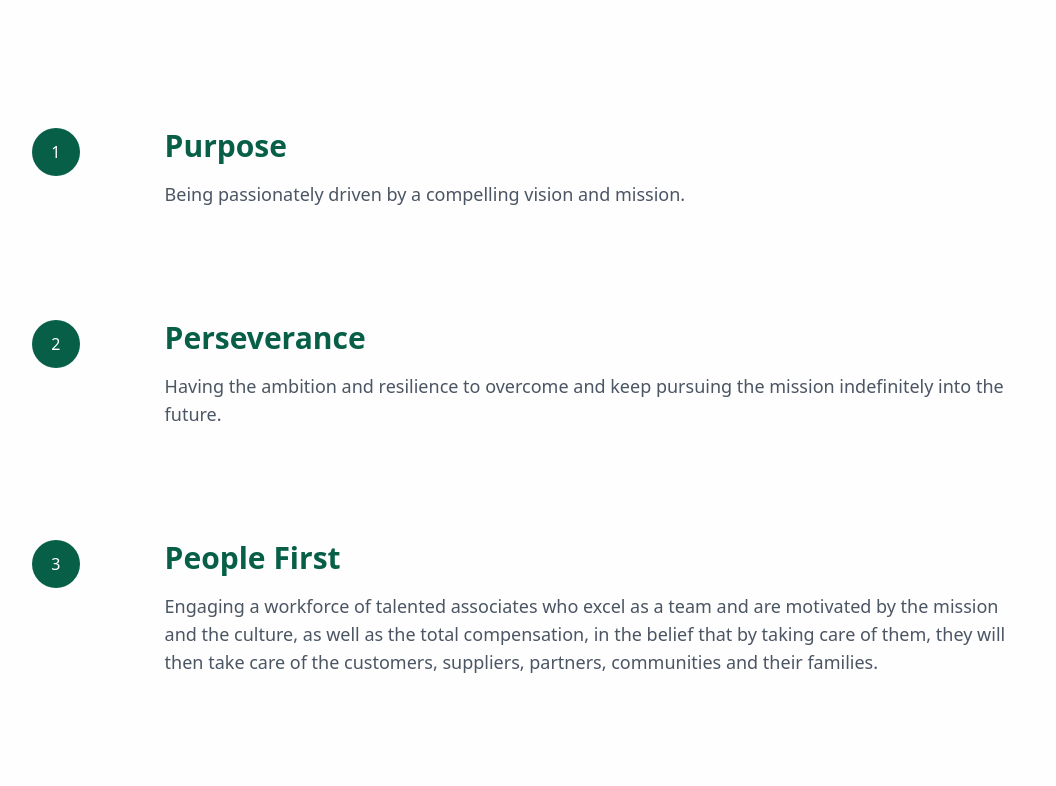
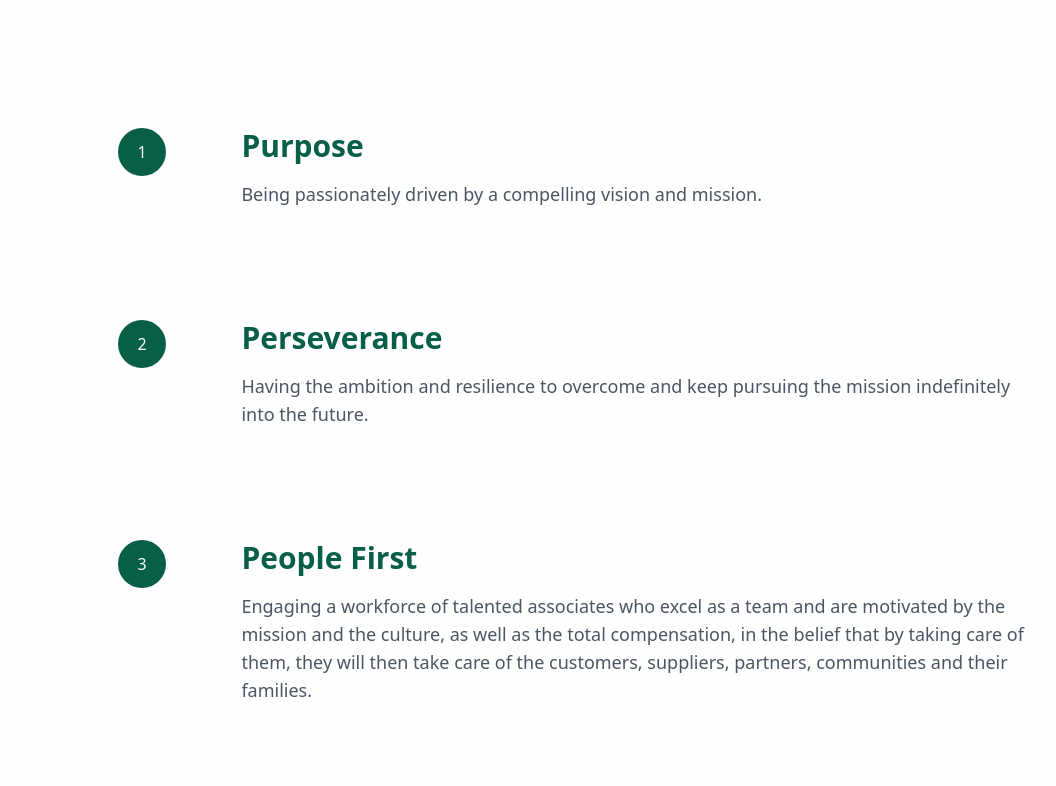
Before and after one commit to c1oneman/supportworks-clone, a React (Create React App) app: page /evergreen in a window 1280 px wide. Shown: the part 1000-1786 px from the top of the page, without its empty margins (101-1157 px from the left). Built offline with nearby package versions, Linux system fonts and the light colour scheme.

Commit message:
evergreen center all components

```diff
--- a/src/components/core/EvergreenPrinciple.js
+++ b/src/components/core/EvergreenPrinciple.js
@@ -1,7 +1,7 @@
 const EvergreenPrinciple = ({ h1, p, id }) => {
   return (
     <div className="max-w-6xl sm:px-6 lg:px-8 mb-12 sm:mb-24 mx-4">
-      <div class="w-full flex">
+      <div class="w-full flex justify-center">
         <div className="w-1/5 flex items-start justify-center">
           <div className="w-12 h-12 rounded-full bg-green-800 text-white flex items-center justify-center">
             <p>{id}</p>
--- a/src/components/pages/Evergreen.js
+++ b/src/components/pages/Evergreen.js
@@ -12,6 +12,7 @@ const Evergreen = () => {
         </div>
       </div>
       <HeroText h2={"Aligned by 7 Evergreen Principles"} />
+      <div className="max-w-6xl sm:px-6 lg:px-8 mx-auto">
         <EvergreenPrinciple
           h1="Purpose"
           p="Being passionately driven by a compelling vision and mission."
@@ -47,6 +48,8 @@ const Evergreen = () => {
           p="Embracing a continuous-improvement process built around taking capital-efficient, calculated risks to innovate creatively within constraints."
           id="7"
         />
+      </div>
+
       <WhatThisMeans />
     </div>
   );
```
Lines whose indentation alone changed are shown as unchanged.
